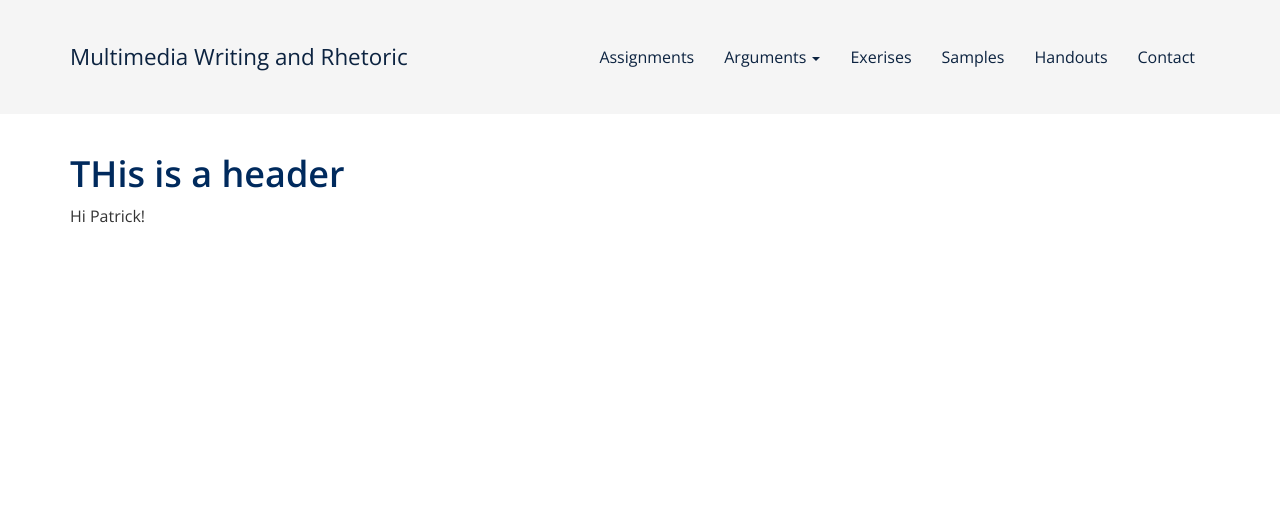
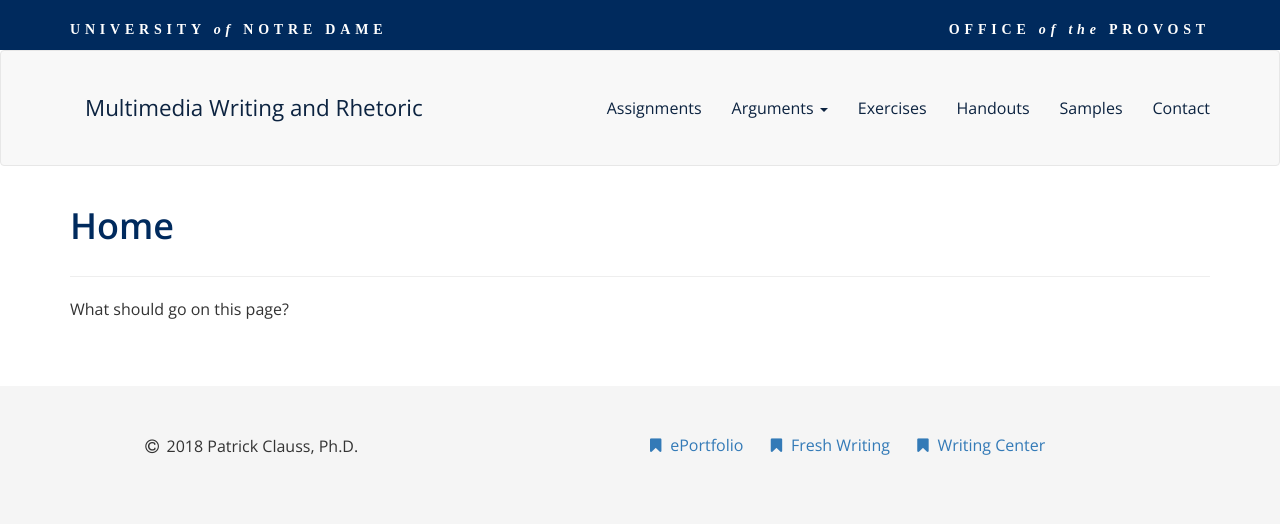
Before and after one commit to randal-sean-harrison/pclauss, a plain HTML site: page index.html in a window 1280 px wide. Drawn offline with nearby package versions, Linux system fonts and the light colour scheme.

Commit message:
first commit

```diff
--- a/index.html
+++ b/index.html
@@ -7,7 +7,7 @@
    <meta charset="utf-8">
    <meta http-equiv="X-UA-Compatible" content="IE=edge">
    <meta name="viewport" content="width=device-width, initial-scale=1">
-   <title>Title</title>
+   <title>Multimedia Writing and Rhetoric &middot; Patrick Clauss, Ph.D.</title>
 
    <!-- Bootstrap CSS files-->
    <link rel="stylesheet" href="https://maxcdn.bootstrapcdn.com/bootstrap/3.3.7/css/bootstrap.min.css">
@@ -24,70 +24,50 @@
    <!-- Main style sheet css -->
    <link rel="stylesheet" href="css/main.css">
 
+
 </head>
 
-<body>
+<body id="top">
 
-   <nav class="navbar navbar-inverse">
-      <div class="container">
-         <!-- Brand and toggle get grouped for better mobile display -->
-         <div class="navbar-header">
-            <button type="button" class="navbar-toggle collapsed" data-toggle="collapse" data-target="#bs-example-navbar-collapse-1" aria-expanded="false">
-        <span class="sr-only">Toggle navigation</span>
-        <span class="icon-bar"></span>
-        <span class="icon-bar"></span>
-        <span class="icon-bar"></span>
-      </button>
-            <a class="navbar-brand" href="index.html">Multimedia Writing and Rhetoric</a>
+   <!-- Navbar include -->
+   <div w3-include-html="navbar.html"></div>
+
+   <!-- Page header -->
+   <div class="container">
+      <!-- The sub-header -->
+      <div class="row">
+         <div class="col-sm-8">
+            <h1>Home</h1>
          </div>
+         <div class="col-sm-4">
+            <!-- links go here -->
+         </div>
+      </div>
 
-         <!-- Collect the nav links, forms, and other content for toggling -->
-         <div class="collapse navbar-collapse" id="bs-example-navbar-collapse-1">
-            <ul class="nav navbar-nav navbar-right">
-               <li><a href="assign.html">Assignments</a></li>
-               <li class="dropdown">
-                  <a href="#" class="dropdown-toggle" data-toggle="dropdown" role="button" aria-haspopup="true" aria-expanded="false">Arguments <span class="caret"></span></a>
-                  <ul class="dropdown-menu">
-                     <li><a href="#">Essay 1</a></li>
-                     <li><a href="#">Essay 2</a></li>
-                     <li><a href="#">Essay 3</a></li>
-                     <li><a href="#">Essay 4</a></li>
-                     <li><a href="#">Essay 5</a></li>
-                     <!-- <li role="separator" class="divider"></li> -->
-                  </ul>
-               </li>
-               <li><a href="exercise.html">Exerises</a></li>
-               <li><a href="sample.html">Samples</a></li>
-               <li><a href="handouts.html">Handouts</a></li>
-               <li><a href="contact.html">Contact</a></li>
-
-            </ul>
-         </div>
-         <!-- /.navbar-collapse -->
-      </div>
-      <!-- /.container-fluid -->
-   </nav>
-
-   <div class="container">
-      <!-- Your rows go here -->
-
-
-
-      <h1>THis is a header</h1>
-      <p>Hi Patrick!</p>
-
-
-
-
+      <hr>
 
    </div>
 
 
 
+   <div class="container main-content">
+      <div class="row">
+
+         <div class="col-sm-12">
+
+            <p>What should go on this page?</p>
+
+         </div>
+
+      </div>
+      <!-- .row -->
+
+   </div>
+   <!-- .container -->
 
 
-
-
+   <!-- Navbar include -->
+   <div w3-include-html="footer.html"></div>
 
 
 
@@ -100,6 +80,35 @@
    <!-- Bootstrap Library -->
    <script src="https://maxcdn.bootstrapcdn.com/bootstrap/3.3.5/js/bootstrap.min.js"></script>
 
+   <!-- html file include script | used for navbar -->
+   <script src="js/w3data.js"></script>
+   <script>
+      w3IncludeHTML();
+   </script>
+
+   <script src="js/main.js"></script>
+
+   <script>
+      $(document).ready(function() {
+
+         $("#assignments").addClass("active");
+
+         // In-page sccroll-to links
+         $("a[role='presentation']").click(function(event) {
+               event.preventDefault();
+               $("html, body").animate({
+                     scrollTop: $("#top"
+                     },
+                     400);
+               });
+
+         });
+
+      });
+      // document.ready
+   </script>
+
+
 </body>
 
 </html>
```
Also changed, not shown: samples.html (+2 -0 lines).
